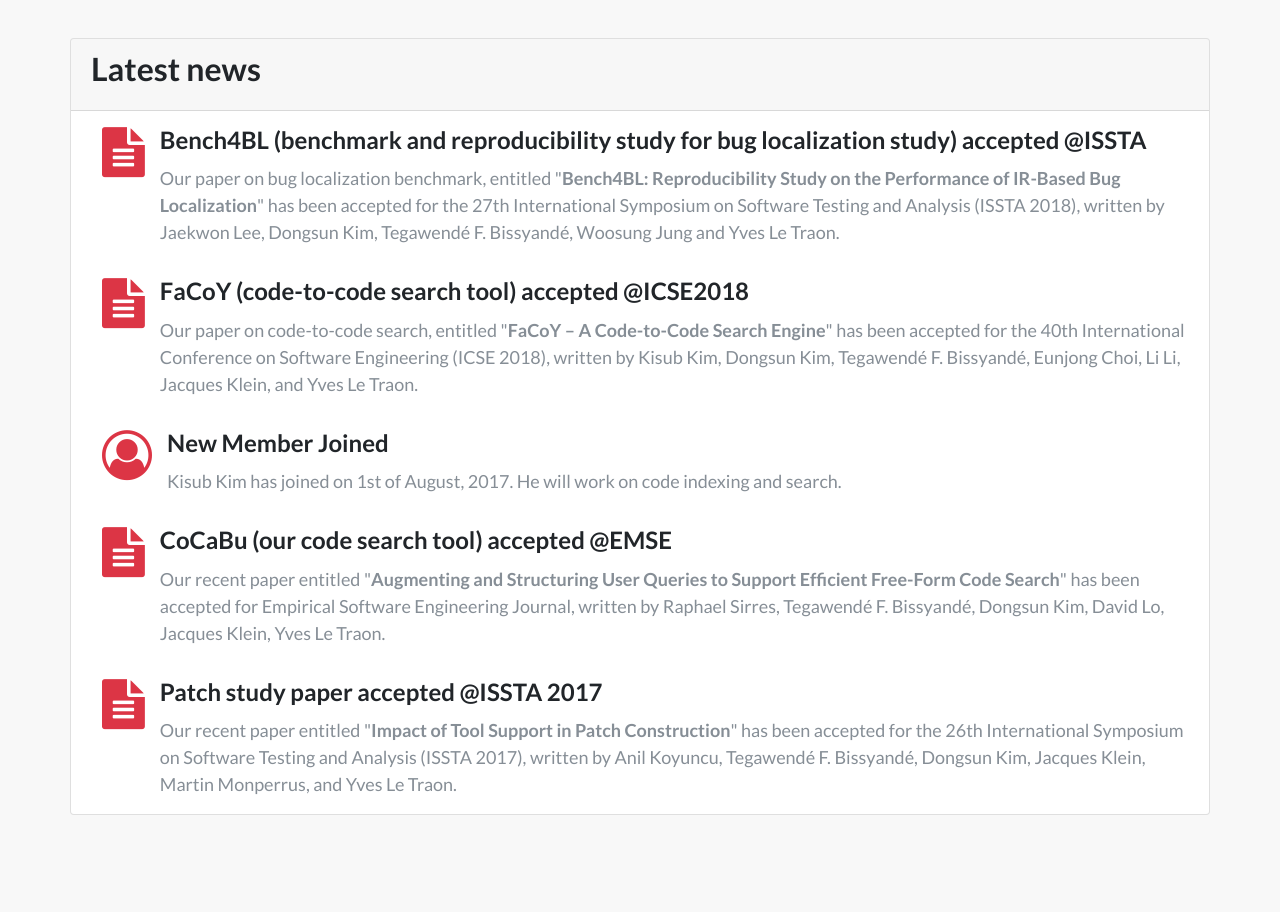
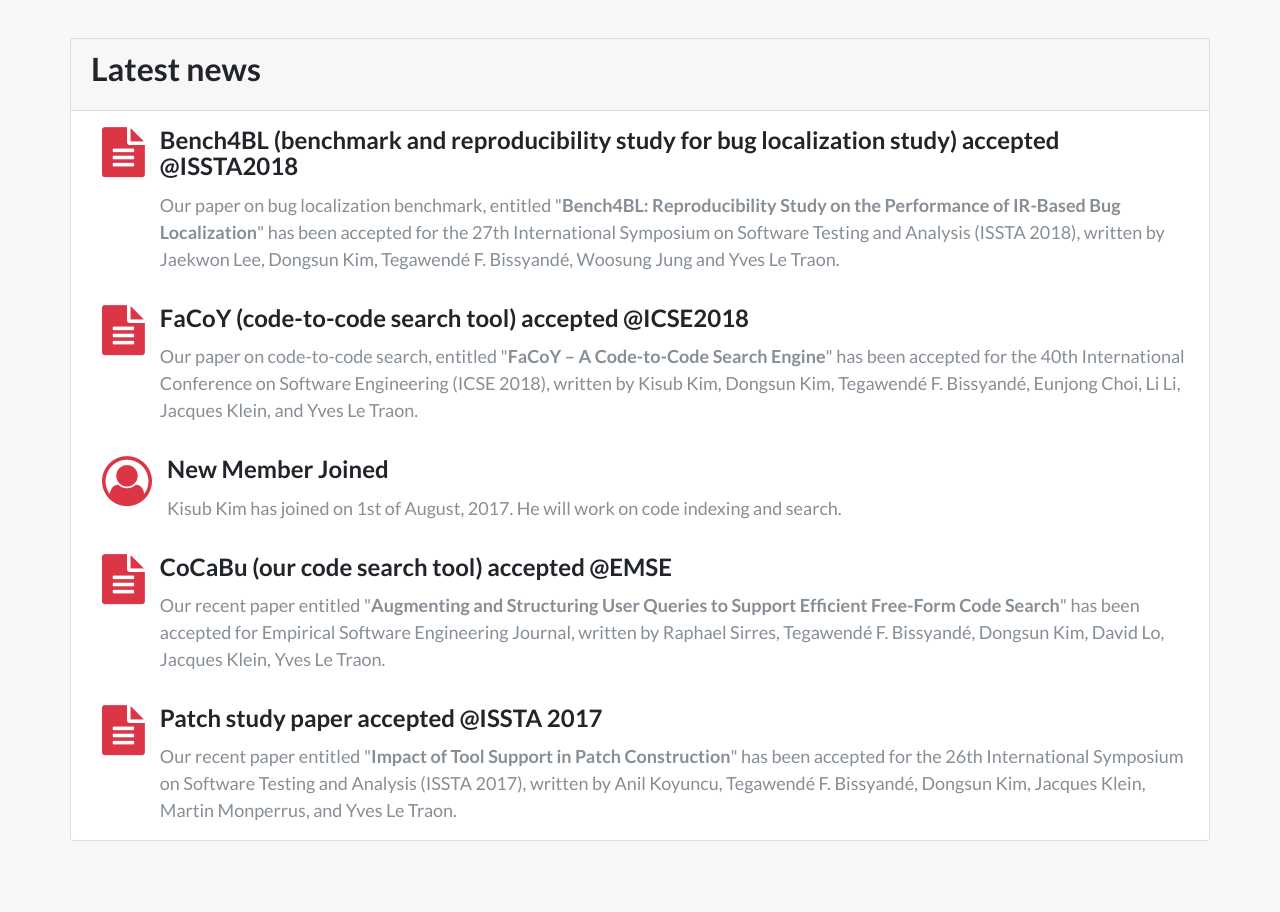
Before and after one commit to darkrsw/bughunter, a website: page index.html in a window 1280 px wide. Shown: the part 980-1892 px from the top of the page. Drawn offline with Linux system fonts and the light colour scheme.

Commit message:
updated conference acronym.

```diff
--- a/index.html
+++ b/index.html
@@ -115,7 +115,7 @@
                                     </a>
                                 </div>
                                 <div class="media-body">
-                                    <h4 class="card-title">Bench4BL (benchmark and reproducibility study for bug localization study) accepted @ISSTA</h4>
+                                    <h4 class="card-title">Bench4BL (benchmark and reproducibility study for bug localization study) accepted @ISSTA2018</h4>
                                     <p class="card-text lead text-muted">Our paper on bug localization benchmark, entitled
                                 "<strong>Bench4BL: Reproducibility Study <b>on</b> the Performance of IR-Based Bug Localization</strong>"
                                 has been accepted for the 27th International Symposium on Software Testing and Analysis (ISSTA 2018),
```
